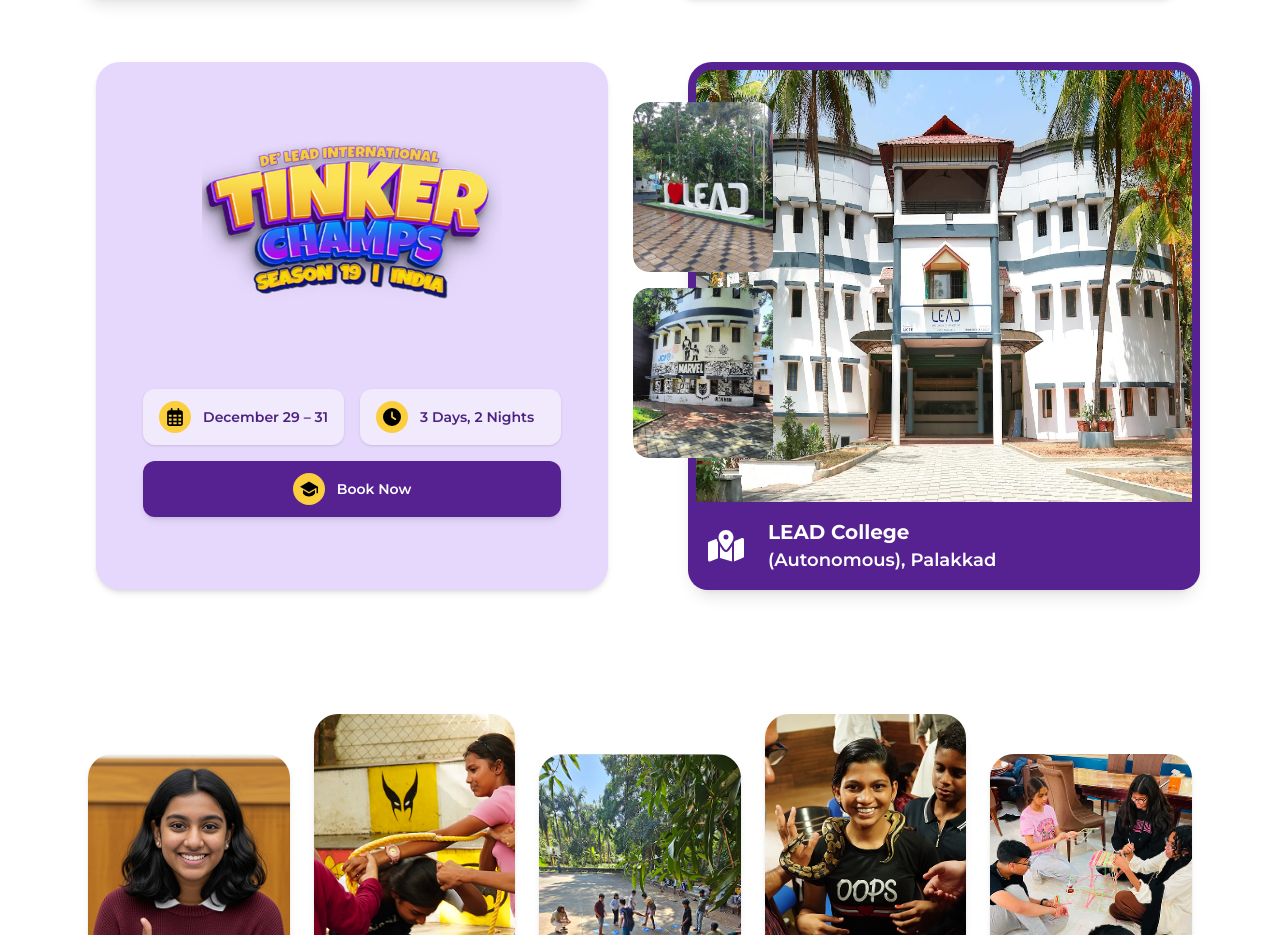
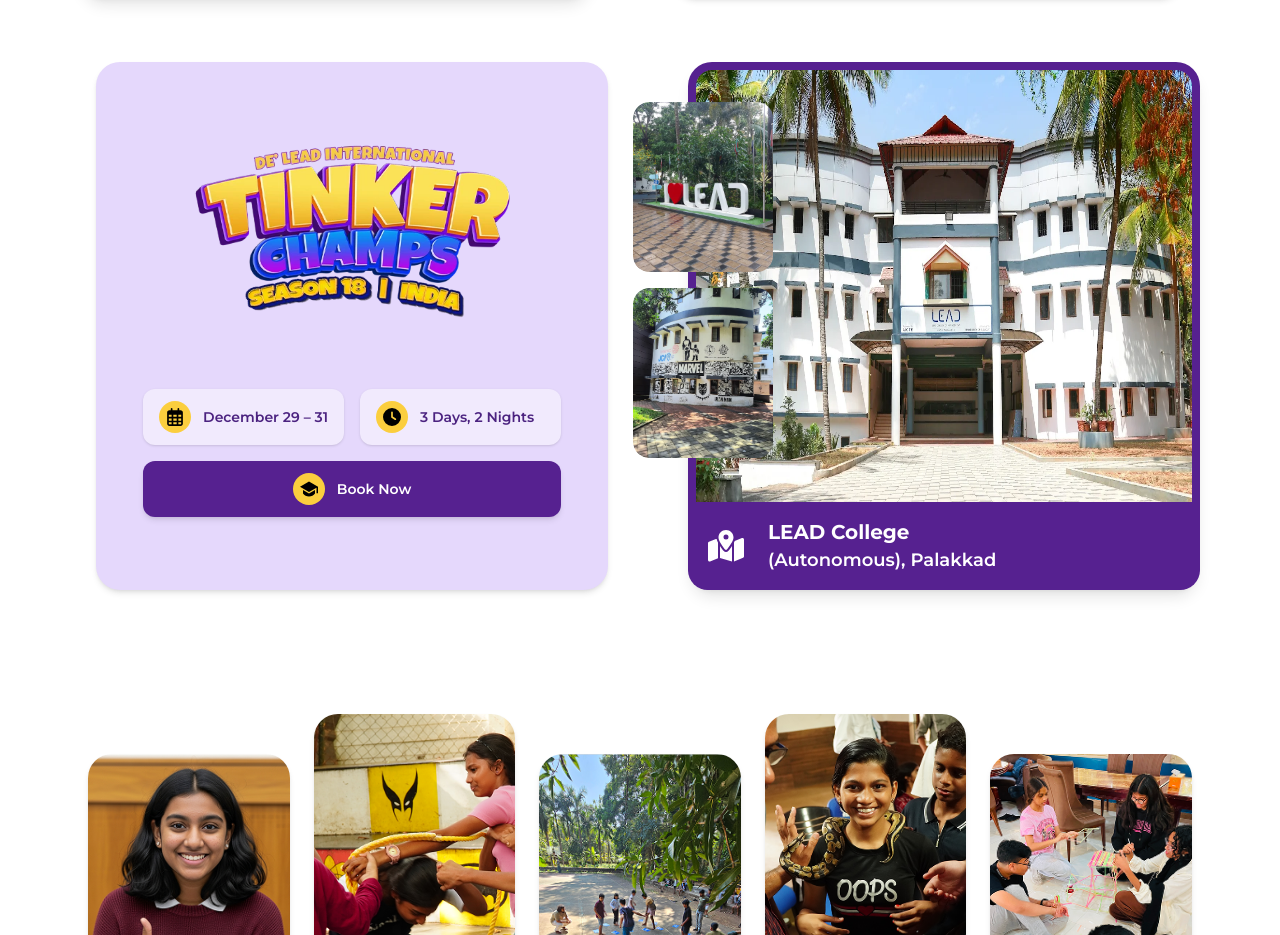
Before and after one commit to Ash-Har-Ali/tc-ws, a Next.js app: page / in a window 1280 px wide. Shown: the part 2322-3257 px from the top of the page. Built offline with nearby package versions, Linux system fonts and the light colour scheme.

Commit message:
Logo Change

```diff
--- a/app/components/tclead.tsx
+++ b/app/components/tclead.tsx
@@ -16,13 +16,13 @@
       {/* RIGHT SECTION */}
       <div className="mx-auto flex w-full max-w-lg flex-col items-center justify-around rounded-3xl bg-[#E5D8FC] px-5 py-8 shadow-md sm:px-8 sm:py-10">
         {/* Logo */}
-        <div className="mb-6 flex justify-center">
+        <div className="mb- flex justify-center">
           <Image
-            src="/Assets/images/logo.webp"
+            src="/Assets/images/TCS18.webp"
             alt="TinkerChamps Logo"
             width={250}
             height={250}
-            className="h-auto w-[200px] md:w-[300px]"
+            className="h-auto w-[250px] md:w-[350px]"
           />
         </div>
 
```
Also changed, not shown: public/Assets/images/TCS18.webp (added).
